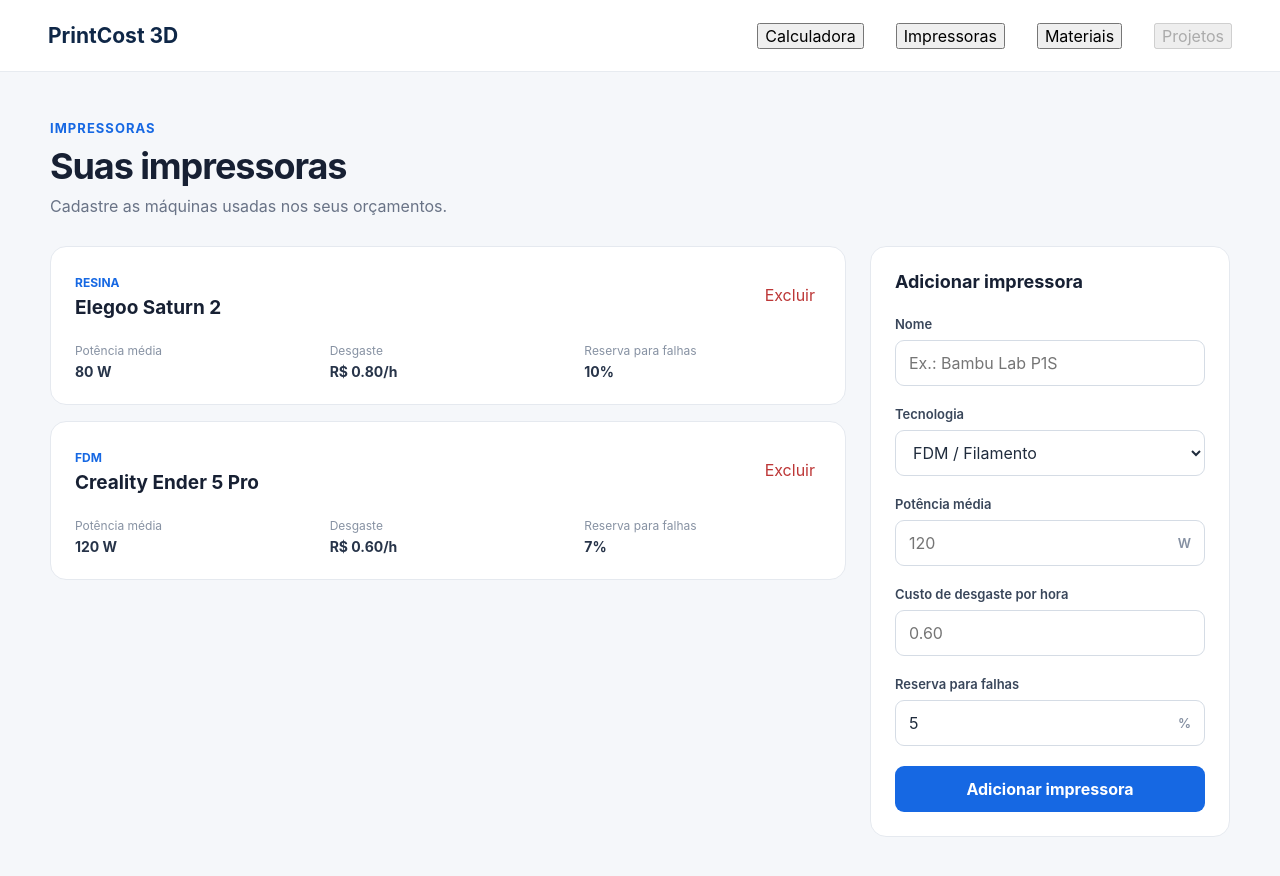
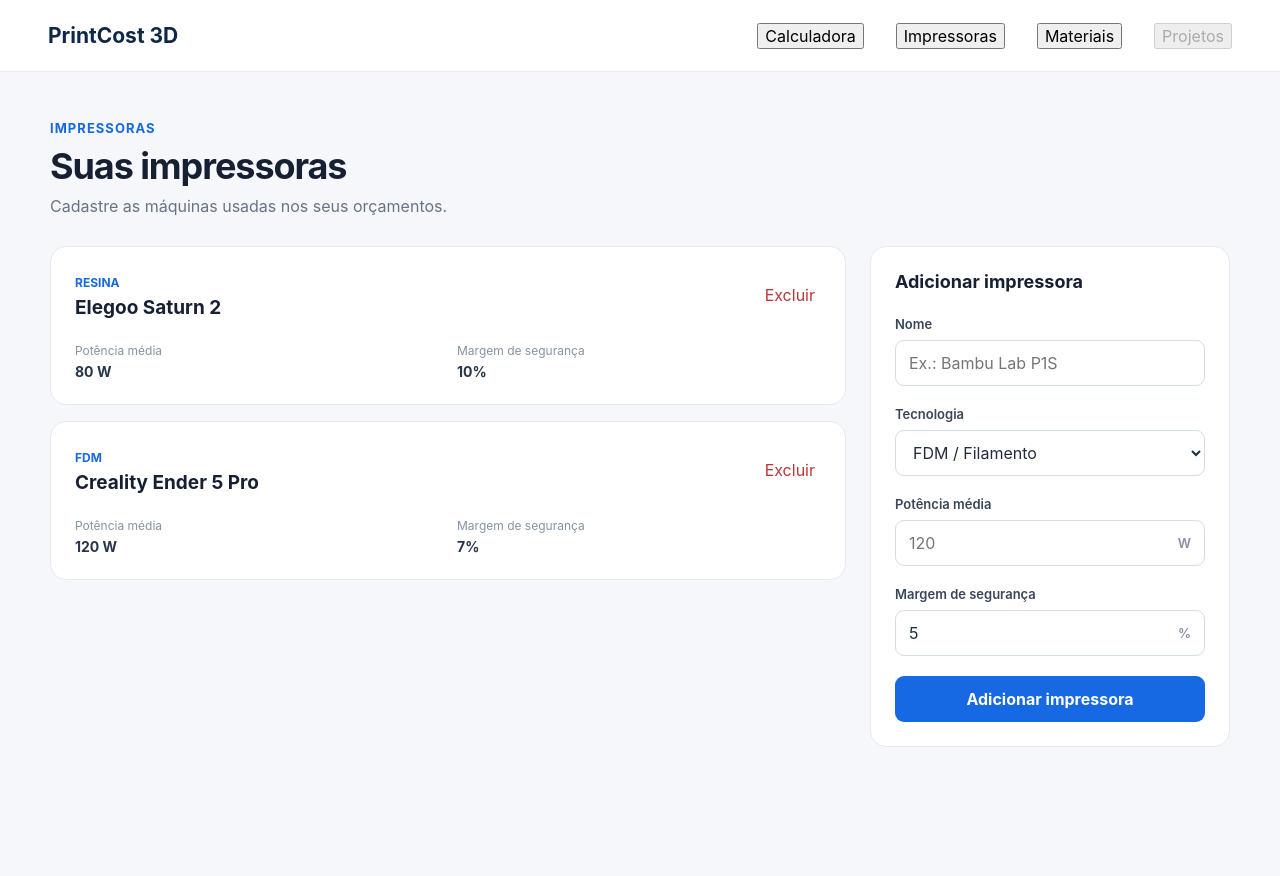
Before and after one commit to FelipeMio/print-cost-3d-calculator, a React (Vite) app: page / in a window 1280 px wide. Both pictures are taken after a click on the button "Impressoras". Shown: the top 876 px of the page. After the commit the page ends 827 px from the top, so only its background shows below. Built offline with nearby package versions, Linux system fonts and the light colour scheme.

Commit message:
Remove cálculo de desgaste das impressoras

```diff
--- a/src/App.tsx
+++ b/src/App.tsx
@@ -128,14 +128,9 @@ function App() {
     printTimeHours *
     energyRate
 
-  const wearCost =
-    selectedPrinter.wearCostPerHour *
-    printTimeHours
-
   const printCost =
     materialCost +
-    energyCost +
-    wearCost
+    energyCost
 
   const failureReserve =
     printCost * (selectedPrinter.failureRate / 100)
@@ -383,11 +378,6 @@ function App() {
               </div>
 
               <div className="summary-row">
-                <span>Desgaste da máquina</span>
-                <strong>{currencyFormatter.format(wearCost)}</strong>
-              </div>
-
-              <div className="summary-row">
                 <span>Reserva para falhas</span>
                 <strong>
                   {currencyFormatter.format(failureReserve)}
--- a/src/data/printers.ts
+++ b/src/data/printers.ts
@@ -5,7 +5,6 @@ export type Printer = {
   name: string
   technology: PrinterTechnology
   powerWatts: number
-  wearCostPerHour: number
   failureRate: number
 }
 
@@ -15,7 +14,6 @@ export const defaultPrinters: Printer[] = [
     name: 'Elegoo Saturn 2',
     technology: 'RESIN',
     powerWatts: 80,
-    wearCostPerHour: 0.8,
     failureRate: 10,
   },
 
@@ -24,7 +22,6 @@ export const defaultPrinters: Printer[] = [
     name: 'Creality Ender 5 Pro',
     technology: 'FDM',
     powerWatts: 120,
-    wearCostPerHour: 0.6,
     failureRate: 7,
   },
 ]
--- a/src/pages/PrintersPage.css
+++ b/src/pages/PrintersPage.css
@@ -80,7 +80,7 @@
   margin-top: 24px;
 
   display: grid;
-  grid-template-columns: repeat(3, 1fr);
+  grid-template-columns: repeat(2, 1fr);
   gap: 18px;
 }
 
--- a/src/pages/PrintersPage.tsx
+++ b/src/pages/PrintersPage.tsx
@@ -17,24 +17,25 @@ function PrintersPage({
   setPrinters,
 }: PrintersPageProps) {
   const [name, setName] = useState('')
+
   const [technology, setTechnology] =
     useState<PrinterTechnology>('FDM')
 
-  const [powerWatts, setPowerWatts] = useState('')
-  const [wearCost, setWearCost] = useState('')
-  const [failureRate, setFailureRate] = useState('5')
+  const [powerWatts, setPowerWatts] =
+    useState('')
+
+  const [failureRate, setFailureRate] =
+    useState('5')
 
   function handleSubmit(event: FormEvent) {
     event.preventDefault()
 
     const power = Number(powerWatts)
-    const wear = Number(wearCost)
     const failure = Number(failureRate)
 
     if (
       !name.trim() ||
       power <= 0 ||
-      wear < 0 ||
       failure < 0
     ) {
       return
@@ -45,7 +46,6 @@ function PrintersPage({
       name: name.trim(),
       technology,
       powerWatts: power,
-      wearCostPerHour: wear,
       failureRate: failure,
     }
 
@@ -56,7 +56,6 @@ function PrintersPage({
 
     setName('')
     setPowerWatts('')
-    setWearCost('')
     setFailureRate('5')
   }
 
@@ -65,6 +64,7 @@ function PrintersPage({
       window.alert(
         'Cadastre outra impressora antes de excluir esta.',
       )
+
       return
     }
 
@@ -92,7 +92,8 @@ function PrintersPage({
           <h1>Suas impressoras</h1>
 
           <span>
-            Cadastre as máquinas usadas nos seus orçamentos.
+            Cadastre as máquinas usadas nos seus
+            orçamentos.
           </span>
         </div>
       </div>
@@ -112,7 +113,9 @@ function PrintersPage({
                       : 'Resina'}
                   </span>
 
-                  <h2>{printer.name}</h2>
+                  <h2>
+                    {printer.name}
+                  </h2>
                 </div>
 
                 <button
@@ -127,22 +130,20 @@ function PrintersPage({
 
               <div className="printer-specs">
                 <div>
-                  <span>Potência média</span>
+                  <span>
+                    Potência média
+                  </span>
+
                   <strong>
                     {printer.powerWatts} W
                   </strong>
                 </div>
 
                 <div>
-                  <span>Desgaste</span>
-                  <strong>
-                    R$ {printer.wearCostPerHour.toFixed(2)}
-                    /h
-                  </strong>
-                </div>
+                  <span>
+                    Margem de segurança
+                  </span>
 
-                <div>
-                  <span>Reserva para falhas</span>
                   <strong>
                     {printer.failureRate}%
                   </strong>
@@ -156,7 +157,9 @@ function PrintersPage({
           className="printer-form"
           onSubmit={handleSubmit}
         >
-          <h2>Adicionar impressora</h2>
+          <h2>
+            Adicionar impressora
+          </h2>
 
           <div className="field">
             <label htmlFor="printerName">
@@ -211,7 +214,9 @@ function PrintersPage({
                 placeholder="120"
                 value={powerWatts}
                 onChange={(event) =>
-                  setPowerWatts(event.target.value)
+                  setPowerWatts(
+                    event.target.value,
+                  )
                 }
               />
 
@@ -220,26 +225,8 @@ function PrintersPage({
           </div>
 
           <div className="field">
-            <label htmlFor="printerWear">
-              Custo de desgaste por hora
-            </label>
-
-            <input
-              id="printerWear"
-              type="number"
-              min="0"
-              step="0.01"
-              placeholder="0.60"
-              value={wearCost}
-              onChange={(event) =>
-                setWearCost(event.target.value)
-              }
-            />
-          </div>
-
-          <div className="field">
             <label htmlFor="printerFailure">
-              Reserva para falhas
+              Margem de segurança
             </label>
 
             <div className="input-unit">
@@ -250,7 +237,9 @@ function PrintersPage({
                 step="0.1"
                 value={failureRate}
                 onChange={(event) =>
-                  setFailureRate(event.target.value)
+                  setFailureRate(
+                    event.target.value,
+                  )
                 }
               />
 
```
